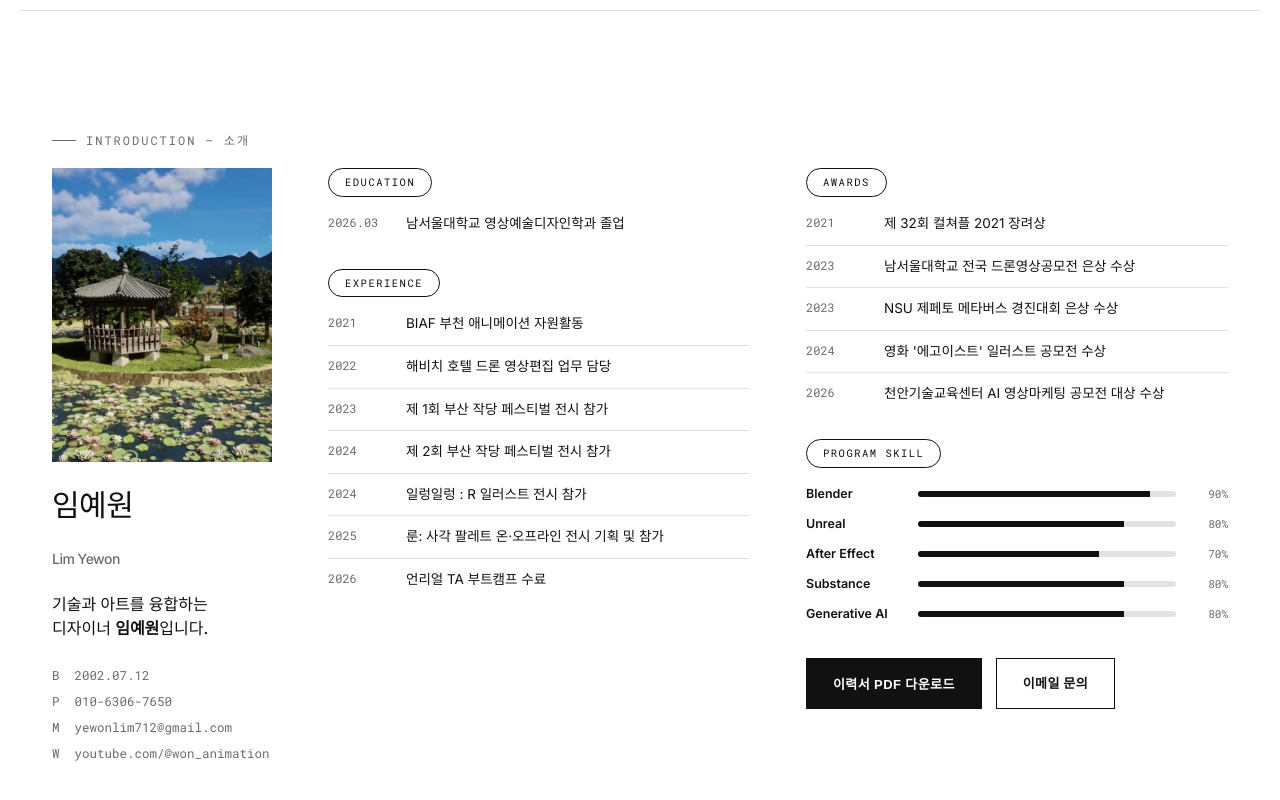
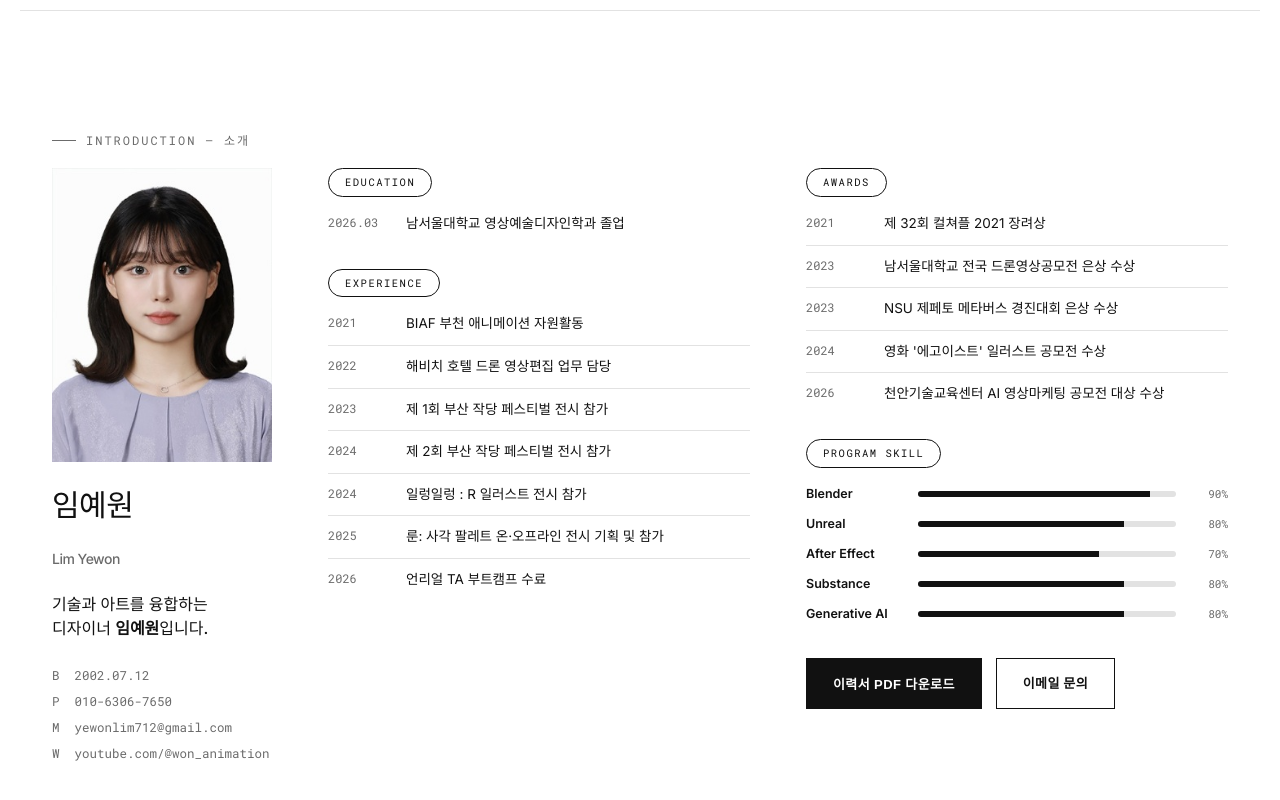
Before and after one commit to pigkong-bot/yewon-lim-portfolio, a plain HTML site: page index.html in a window 1280 px wide. Shown: the part 850-1650 px from the top of the page. Drawn offline with Linux system fonts and the light colour scheme; grey boxes are pictures that could not be loaded.

Commit message:
Restore profile photo in about-section avatar slot
Co-Authored-By: Claude Sonnet 5 <noreply@anthropic.com>
Claude-Session: https://claude.ai/code/session_016V8B4r6NWEJ3PB7frMVAzm

```diff
--- a/index.html
+++ b/index.html
@@ -319,7 +319,7 @@
   <div class="eyebrow reveal">Introduction — 소개</div>
   <div class="about-grid3">
     <div class="reveal">
-      <div class="avatar-slot"><img src="main-render.jpg" alt="Hambyeokru Pavilion signature render" style="width:100%;height:100%;object-fit:cover;"></div>
+      <div class="avatar-slot"><img src="profile.jpg" alt="프로필 사진" style="width:100%;height:100%;object-fit:cover;"></div>
       <div class="about-name">임예원<br><span style="font-size:14px; color:var(--ink-soft); font-family:var(--body); font-weight:500;">Lim Yewon</span></div>
       <p class="tagline">기술과 아트를 융합하는<br>디자이너 <b>임예원</b>입니다.</p>
       <div class="contact-line">
```
